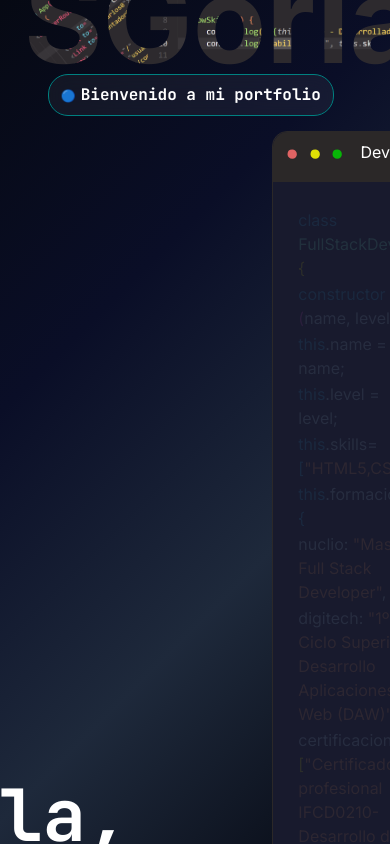
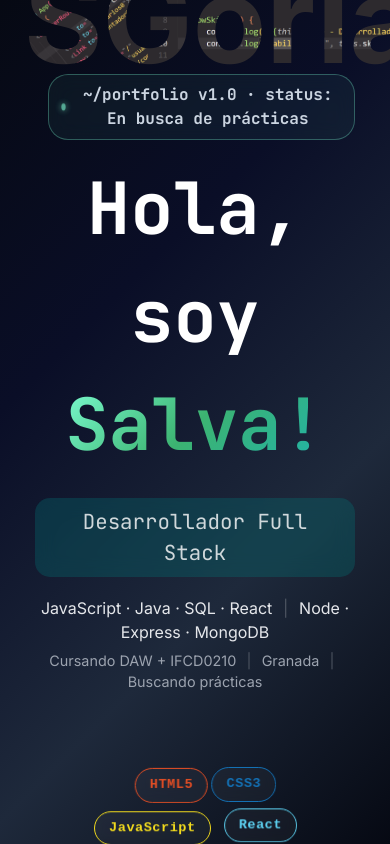
Before and after one commit to SGorlat/Portfolio, a React (Vite) app: page / in a window 390 px wide. Shown: the top 844 px of the page. Built offline with nearby package versions, Linux system fonts and the light colour scheme.

Commit message:
feat: update skills data and enhance Home component styling; improve layout and responsiveness

```diff
--- a/src/components/FloatingSkills.jsx
+++ b/src/components/FloatingSkills.jsx
@@ -6,12 +6,12 @@ const skills = [
   { name: "CSS3", color: "#1572b6" },
   { name: "JavaScript", color: "#f7df1e" },
   { name: "React", color: "#61dafb" },
+  { name: "Java", color: "#d3694f" },
+  { name: "SQL", color: "#eaea96" },
   { name: "Node.js", color: "#7fffd4" },
-  { name: "Express", color: "#e3965a" },
+  { name: "Express", color: "#be5ae3" },
   { name: "Python", color: "#3cb371" },
-  { name: "Java", color: "#d34fc4" },
   { name: "Git", color: "#20b2aa" },
-  { name: "SQL", color: "#eaea96" },
 ];
 
 function FloatingSkills() {
--- a/src/components/Home.jsx
+++ b/src/components/Home.jsx
@@ -102,7 +102,7 @@ const codeLines = [
       { text: "this", cls: "blue" },
       { text: ".description = " },
       {
-        text: '"Estudiante de DAW, con formación previa en el Máster de Desarrollo Full Stack de Nuclio. Me encuentro en una etapa de aprendizaje constante, buscando reforzar bien mis fundamentos y entender la lógica detrás de cada solución."',
+        text: '"Formación previa en el Máster de Desarrollo Full Stack de Nuclio, actualmente estudiando DAW y compaginandolo con el IFCD0210 - Desarrollo de Aplicaciones con Tecnologías Web. Me encuentro en una etapa de aprendizaje constante, buscando reforzar bien mis fundamentos y entender la lógica detrás de cada solución."',
         cls: "brown",
       },
       { text: ";" },
@@ -156,7 +156,7 @@ const codeLines = [
       { text: ".name " },
       { text: "}", cls: "yell" },
       {
-        text: " - Desarrollador Full Stack en formación activa`",
+        text: " - Desarrollador Full Stack`",
         cls: "brown",
       },
       { text: ")", cls: "blue" },
@@ -191,7 +191,7 @@ const codeLines = [
       { text: "salva" },
       { text: "= " },
       { text: "new " },
-      { text: "FullStackDeveloperJr" },
+      { text: "FullStackDeveloper" },
       { text: "(", cls: "yell" },
       { text: '"Salva",37', cls: "brown" },
       { text: ");", cls: "yell" },
@@ -235,7 +235,9 @@ function Home() {
 
   return (
     <div className="content_dev">
-      <h2 className="welcome">Bienvenido a mi portfolio</h2>
+      <h2 className="welcome">
+        ~/portfolio v1.0 · status: En busca de prácticas
+      </h2>
       <div className="wii">
         {/* ===== SECCIÓN IZQUIERDA ===== */}
         <section className="left_home">
@@ -266,16 +268,15 @@ function Home() {
             </a> */}
             {/* </div> */}
           </div>
-
-          <h3>Desarrollador Full Stack en formación</h3>
+          <h3>Desarrollador Full Stack</h3>
           <div className="resume-content">
             <p className="resume-me">
-              <span style={{ marginLeft: 55 }}>
-                {" "}
-                HTML &amp; CSS | JavaScript | React | Java | SQL |
-              </span>{" "}
-              <br />
-              Constante | Aprendizaje rápido | Motivado | Comprometido |
+              JavaScript · Java · SQL · React <span className="sep">|</span>{" "}
+              Node · Express · MongoDB
+            </p>
+            <p className="resume-context">
+              Cursando DAW + IFCD0210 <span className="sep">|</span> Granada{" "}
+              <span className="sep">|</span> Buscando prácticas
             </p>
           </div>
           <FloatingSkills />
--- a/src/components/Skills.jsx
+++ b/src/components/Skills.jsx
@@ -1,13 +1,13 @@
 import "../style/Skills.css";
 
 const skillsData = [
-  { key: "javascript", value: "^ES6" },
-  { key: "React", value: "^21.x" },
+  { key: "javascript", value: "^ES2024" },
+  { key: "React", value: "^19.x" },
   { key: "node", value: "^20.x" },
   { key: "express", value: "^4.x" },
-  { key: "JAVA", value: "^25.x" },
+  { key: "Java", value: "^21.x" },
   { key: "mongodb", value: "^7.x" },
-  { key: "SQL", value: "^8.x" },
+  { key: "SQL", value: "^postgresql/workbench" },
   { key: "HTML", value: "5" },
   { key: "CSS", value: "3" },
 ];
--- a/src/style/Home.css
+++ b/src/style/Home.css
@@ -1,13 +1,45 @@
 .welcome {
   font-size: 16px;
-  border: 1px solid teal;
+  border: 1px solid #7fffd44d;
   width: fit-content;
   padding: 8px 12px;
   border-radius: 20px;
-  background: rgba(255, 255, 255, 0.05);
+  background: #7fffd40d;
   backdrop-filter: blur(10px);
-  position: relative;
-  left: 4%;
+  display: flex;
+  align-items: center;
+  gap: 8px;
+  margin-left: 4%; /* mantiene la separación del borde sin position relative */
+  color: #cbd5e1;
+}
+
+/* .welcome::before {
+  content: "🔵";
+  font-size: 12px;
+  margin-right: 5px;
+
+} */
+
+.welcome::before {
+  content: "";
+  width: 8px;
+  height: 8px;
+  border-radius: 50%;
+  background: #7fffd4;
+  box-shadow: 0 0 8px #7fffd4;
+  animation: pulse 2s ease-in-out infinite;
+}
+
+@keyframes pulse {
+  0%,
+  100% {
+    opacity: 1;
+    transform: scale(1);
+  }
+  50% {
+    opacity: 0.6;
+    transform: scale(0.85);
+  }
 }
 
 /* .terminal { */
@@ -25,6 +57,13 @@
   margin-bottom: 20px;
 }
 
+.terminal {
+  display: flex;
+  justify-content: center;
+  align-items: center;
+  width: 100%;
+}
+
 .terminal h2 {
   grid-row-start: 2;
   grid-column-start: 1;
@@ -32,16 +71,6 @@
 
 .content_dev {
   padding: 35px;
-}
-
-.welcome::before {
-  content: "🔵";
-  font-size: 12px;
-  margin-right: 5px;
-
-  /* border: 1px solid grey;
-  border-radius: 50%;
-  padding: 0; */
 }
 
 .wii {
@@ -53,7 +82,8 @@
 
 .hi {
   font-size: 4.5em;
-  text-align: justify;
+  text-align: center;
+  margin: 0;
 }
 
 #salva {
@@ -72,10 +102,19 @@
   display: flex;
   justify-content: center;
   align-items: center;
+  align-self: center; /* centra el bloque dentro del flex column */
+  text-align: center;
+  margin: 0;
 }
 
 .left_home {
   flex: 0 0 40%;
+  display: flex;
+  flex-direction: column;
+  justify-content: center;
+  align-items: center;
+  gap: 1.2rem;
+  min-height: 620px;
 }
 
 /* .cv {
@@ -282,7 +321,11 @@
 
 #ide_content {
   padding: 25px;
-  max-width: 45vw;
+  width: 45vw;
+  min-height: 620px;
+  overflow: hidden;
+  transition: opacity 0.8s ease;
+  opacity: 1;
 }
 
 .btn_show {
@@ -362,9 +405,32 @@
   font-size: 0.9em;
 }
 
+.resume-content {
+  width: 100%;
+  text-align: center;
+}
+
+.resume-me,
+.resume-context {
+  margin: 0;
+  text-decoration: none;
+}
+
 .resume-me {
-  margin-bottom: 20px;
-  text-decoration: none;
+  color: #e5e7eb;
+  font-size: 1rem;
+  margin-bottom: 6px;
+}
+
+.resume-context {
+  color: #9ca3af; /* gris más apagado para crear jerarquía */
+  font-size: 0.9rem;
+}
+
+.sep {
+  color: #5c6370; /* gris muy apagado para las barras separadoras */
+  margin: 0 0.4rem;
+  font-weight: 300;
 }
 
 @keyframes blink {
@@ -375,14 +441,6 @@
   50% {
     opacity: 0;
   }
-}
-
-#ide_content {
-  padding: 25px;
-  width: 45vw;
-  min-height: 520px;
-  transition: opacity 0.8s ease;
-  opacity: 1;
 }
 
 .ide_fadeout {
@@ -423,3 +481,23 @@
     opacity: 0;
   }
 }
+@media (max-width: 1024px) {
+  #ide_content {
+    width: 90vw;
+    height: 720px; /* más alto para que quepan todas las líneas */
+  }
+
+  .right_home {
+    margin-left: 20px;
+  }
+
+  .wii {
+    flex-direction: column;
+    align-items: center;
+  }
+
+  .left_home {
+    flex: 0 0 100%;
+    width: 100%;
+  }
+}
```
